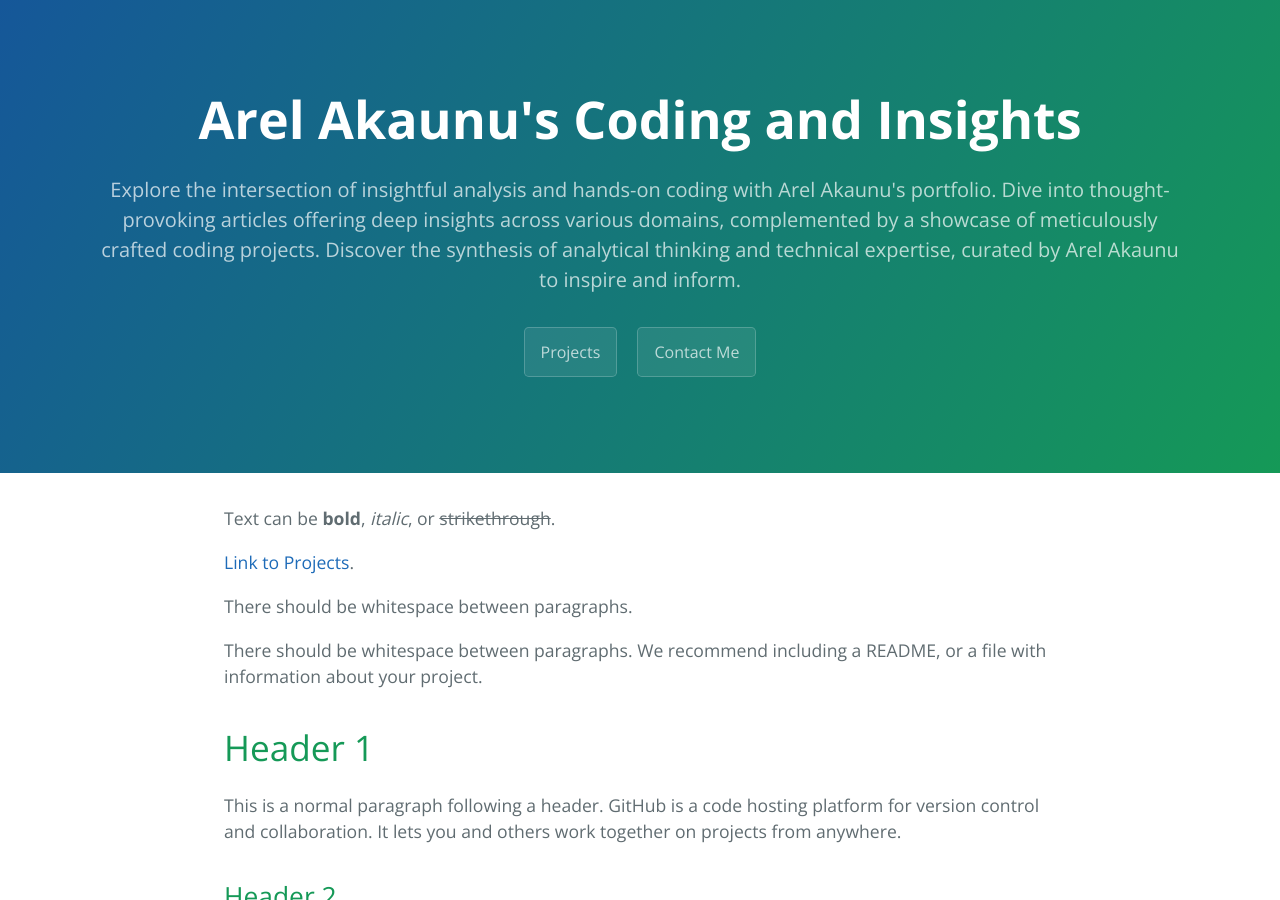
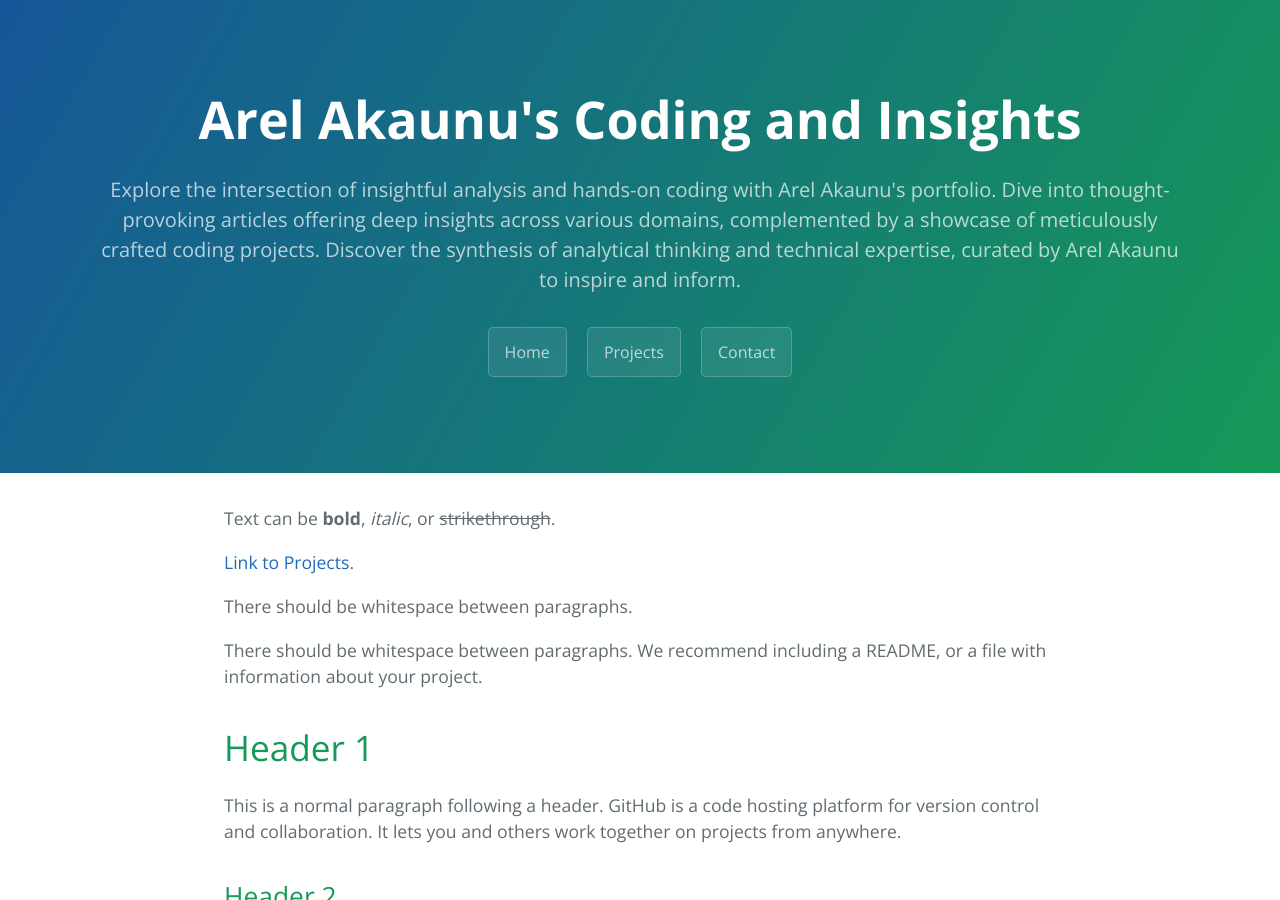
Before and after one commit to arelakaunu/arelakaunu.github.io, a Jekyll site: the page built from index.md, in a window 1280 px wide and 900 px high. Built offline with Jekyll 4.4.1, drawn with Linux system fonts in a browser that asks for light colours.

Commit message:
Update default.html

```diff
--- a/_layouts/default.html
+++ b/_layouts/default.html
@@ -18,13 +18,9 @@
     <header class="page-header" role="banner">
       <h1 class="project-name">{{ page.title | default: site.title | default: site.github.repository_name }}</h1>
       <h2 class="project-tagline">{{ page.description | default: site.description | default: site.github.project_tagline }}</h2>
-      {% if site.github.is_project_page %}
-        <a href="/" class="btn">Home</a>
-      {% endif %}
-      {% if site.show_downloads %}
-        <a href="/projects.html" class="btn">Projects</a>
-        <a href="/contact.html" class="btn">Contact Me</a>
-      {% endif %}
+      <a href="/" class="btn">Home</a> <!-- Link to home page -->
+      <a href="/projects.html" class="btn">Projects</a> <!-- Link to projects page -->
+      <a href="/contact.html" class="btn">Contact</a> <!-- Link to contact page -->
     </header>
 
     <main id="content" class="main-content" role="main">
```
